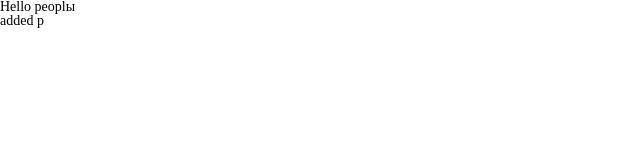
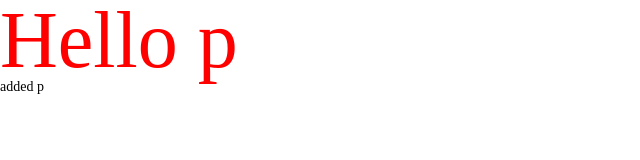
Before and after one commit to Buff2out/lab2frontend, a plain HTML site: page index.html in a window 1280 px wide. Shown: the whole page, without its empty margins (0-640 px from the left). Drawn offline with Linux system fonts and the light colour scheme.

Commit message:
testCommit

```diff
--- a/index.html
+++ b/index.html
@@ -2,14 +2,14 @@
 <html lang="en" lang="ru">
     <head>
         <meta charster="UTF-8">
-        <link rel="stylesheet" href="assets/css/style.css">
+        <link rel="stylesheet" href="src/css/style.css">
         <title>
             Свободная вёрстка
         </title>
     </head>
     <body>
         <div class="wrapper">
-            <h1>Hello peoplы</h1>
+            <h1 class="__h1">Hello p</h1>
             <p>added p</p>
         </div>
     </body>
--- a/src/scss/style.scss
+++ b/src/scss/style.scss
@@ -1 +1,6 @@
 @import "init.scss";
+
+.__h1 {
+    color: red;
+    font-size: 80px;
+}
```
Also changed, not shown: src/css/style.css, 1 other file.
